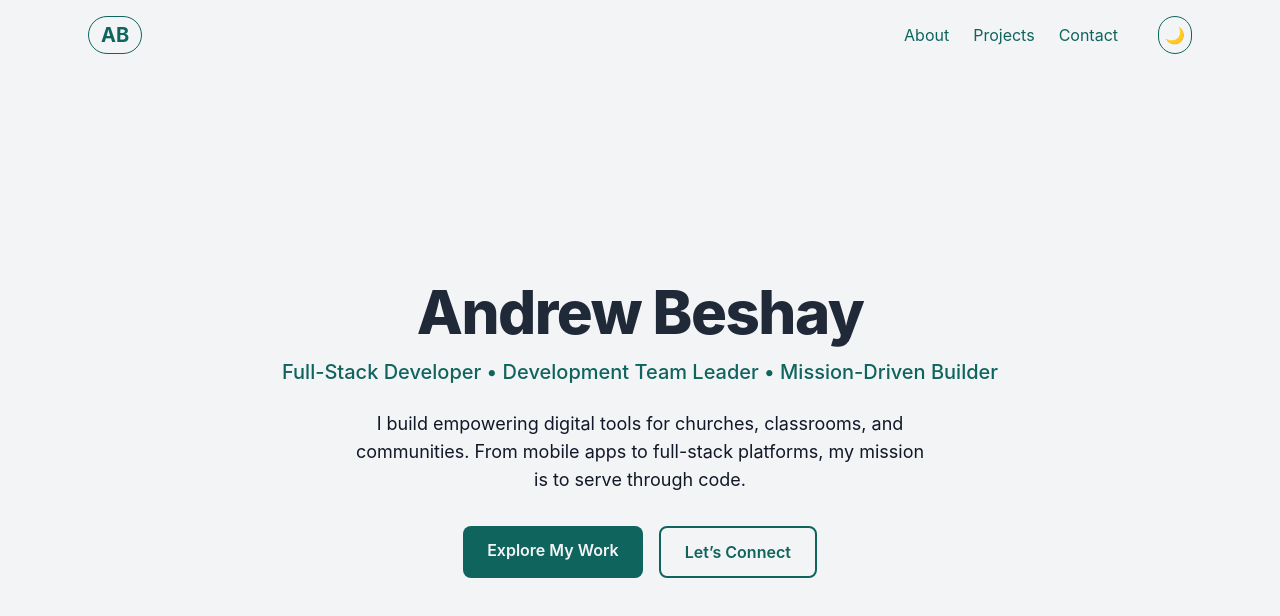
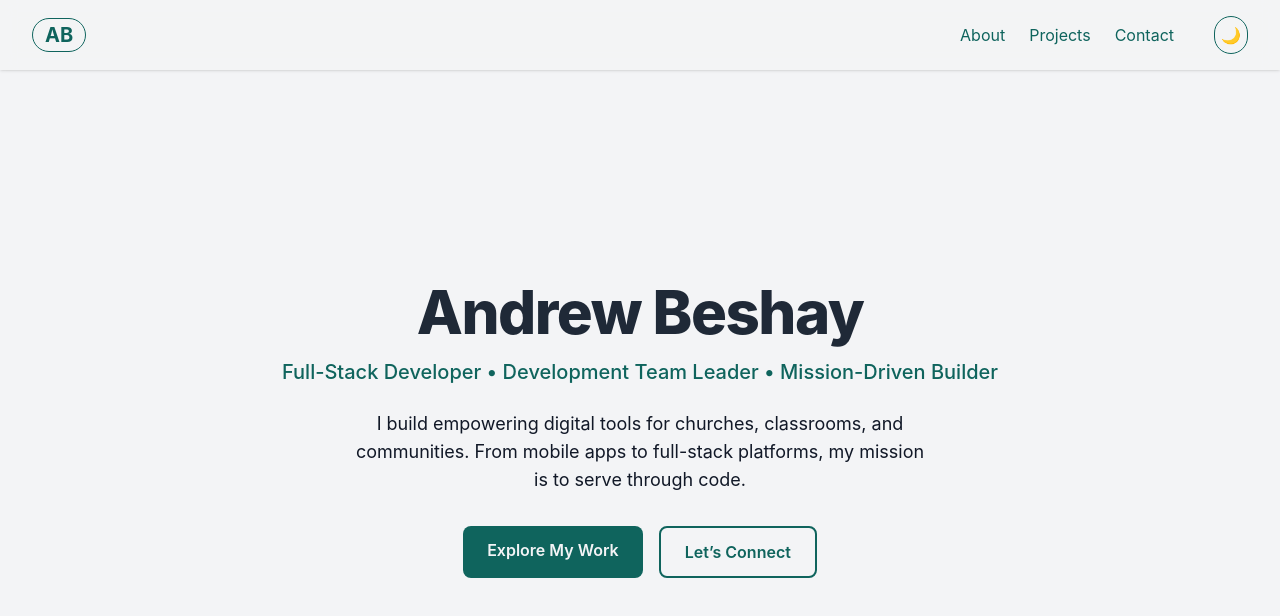
Before and after one commit to andrewbeshay25/My-Portfolio, a Next.js app: page / in a window 1280 px wide. Shown: the top 616 px of the page. Built offline with nearby package versions, Linux system fonts and the light colour scheme.

Commit message:
Added spacing in top header

```diff
--- a/src/components/Header.tsx
+++ b/src/components/Header.tsx
@@ -1,23 +1,23 @@
+// src/components/Header.tsx
 import Link from "next/link";
 import ThemeToggle from "./ThemeToggle";
 
 export default function Header() {
   return (
     <header
-      className="w-full shadow-sm"
-      style={{
-        background: "var(--color-background)",
-        color: "var(--color-text)",
-      }}
+      className="w-full shadow-sm sticky top-0 z-50 backdrop-blur bg-[color:var(--color-background)]/90 transition duration-300"
     >
-      <nav className="max-w-6xl mx-auto px-6 py-4 flex justify-between items-center">
-      <Link
-          href="/"
-          className="text-xl font-bold px-3 py-1 rounded-full border border-[color:var(--color-accent)] hover:bg-[color:var(--color-accent)] hover:text-[color:var(--color-background)] transition duration-300"
-          style={{ color: "var(--color-accent)" }}>
-          AB
-      </Link>
-        <div className="flex space-x-6 items-center">
+      <nav className="w-full px-8 py-4 flex justify-between items-center">
+        <div className="flex-1">
+          <Link
+            href="/"
+            className="text-xl font-bold px-3 py-1 rounded-full border border-[color:var(--color-accent)] hover:bg-[color:var(--color-accent)] hover:text-[color:var(--color-background)] transition duration-300"
+            style={{ color: "var(--color-accent)" }}
+          >
+            AB
+          </Link>
+        </div>
+        <div className="flex-1 flex justify-end space-x-6 items-center">
           <Link href="/about" className="hover:underline">
             About
           </Link>
```
